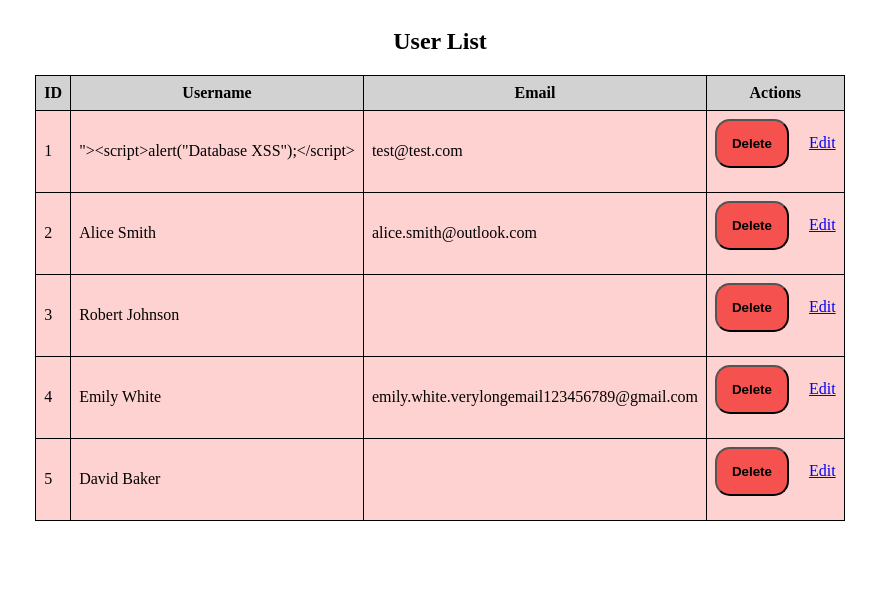
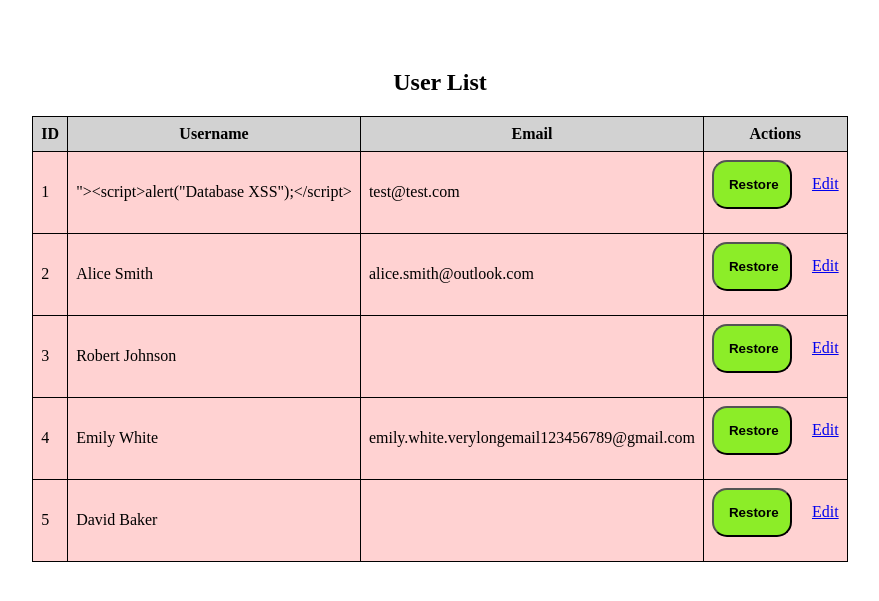
Before and after one commit to SakkyTT/web-kehitys, a PHP site: page /view_users.php in a window 1280 px wide. Shown: the top 601 px of the page, without its empty margins (200-1079 px from the left). Run offline with PHP 8.4, Linux system fonts and the light colour scheme; data comes from the database, SQL or seed files in the repository; some libraries are stand-ins or nearby versions.

Commit message:
admin sivun jatkoa, vielä kesken

```diff
--- a/admin_page/user_operations.inc.php
+++ b/admin_page/user_operations.inc.php
@@ -17,9 +17,46 @@ function delete_user($pdo, $id){
 
         $stmt->execute();
 
-        echo "User deleted successfully!";
+        return "User deleted successfully!";
+    }
+    catch(PDOException $e){
+        return "error: $e";
+    }
+} // delete_user
+
+function restore_user($pdo, $id){
+    try{
+        // UPDATE, päivitetään taulun riviä
+        $stmt = $pdo->prepare(
+            "UPDATE users SET deleted_at = :deleted_time WHERE UserID = :user_id");
+            //     taulu               sarakkeet                    mikä rivi
+
+        $deletedTime = null;
+        // Asetetaan parametrin :deleted_time ja _user_id
+        $stmt->bindParam(':deleted_time', $deletedTime, PDO::PARAM_STR);
+        $stmt->bindParam(':user_id', $id, PDO::PARAM_INT);
+
+        $stmt->execute();
+
+        return "User restored successfully!";
+    }
+    catch(PDOException $e){
+        return "error: $e";
+    }
+} // restore_user
+
+function getUserDetails($pdo, $userId){
+    try{
+        $stmt = $pdo->prepare("SELECT * FROM users WHERE UserID = :user_id");
+
+        $stmt->bindParam(':user_id', $userId, PDO::PARAM_INT);
+        $stmt->execute();
+        $userDetails = $stmt->fetch(PDO::FETCH_ASSOC);
+
+        return $userDetails;
     }
     catch(PDOException $e){
         echo "error: $e";
     }
-}
+
+} // getUserDetails
--- a/admin_page/view_users.php
+++ b/admin_page/view_users.php
@@ -1,5 +1,5 @@
 <?php
-
+// sleep(1);
 // Tässä tiedostossa listataan kaikki käyttäjät taulukossa
 // Taulukossa on napit, joilla käyttäjä voidaan poistaa tai muokata
 
@@ -19,6 +19,11 @@
 // 5. Näytetään käyttöliittymässä, mitkä käyttäjät on poistettu
 //      a. tietokannasta pitää hakea sarake, jossa tieto poistosta "deleted_at"-sarake
 //      b. lisätään jokin tyyli riveille, joiden käyttällä "deleted_at" != null
+//
+// 6. Lisätään käyttäjän palautus painike
+//      a. Lisätään valintarakenne, jossa generoidaan joko poisto ja palautus nappi
+//      b. lisätään logiikka, jolla havaitaan napin napsaus. Lisäksi logiikka, joka palauttaa käyttäjän
+//              tietokannassa.
 
 
 // Tietokanta yhteyden koodit löytyy tästä tiedostosta
@@ -30,7 +35,17 @@ if($_SERVER['REQUEST_METHOD'] === 'POST'){
     if(isset($_POST['delete'])){
         // delete nappia on painettu
         $userIdToDelete = $_POST["user_id"];
-        delete_user($pdo_conn, $userIdToDelete);
+        $operationResult = delete_user($pdo_conn, $userIdToDelete);
+    }
+}
+
+
+// Käyttäjän "palautus"
+if($_SERVER['REQUEST_METHOD'] === 'POST'){
+    if(isset($_POST['restore'])){
+        // restore nappia on painettu
+        $userIdToRestore = $_POST["user_id"];
+        $operationResult = restore_user($pdo_conn, $userIdToRestore);
     }
 }
 
@@ -71,12 +86,29 @@ $users = $stmt->fetchAll(PDO::FETCH_ASSOC); // Tallennetaan data muuttujaan
             text-align: center;
         }
 
+        /* .custom_button{
+            font-weight: bold;
+            padding: 15px;
+            border-radius: 15px;
+            cursor: pointer;
+        } */
+
         .delete{
             background-color: #f5514e;
             font-weight: bold;
             padding: 15px;
             border-radius: 15px;
             cursor: pointer;
+            width: 80px;
+        }
+
+        .restore{
+            background-color: #8CED28;
+            font-weight: bold;
+            padding: 15px;
+            border-radius: 15px;
+            cursor: pointer;
+            width: 80px;
         }
 
         form{
@@ -95,10 +127,18 @@ $users = $stmt->fetchAll(PDO::FETCH_ASSOC); // Tallennetaan data muuttujaan
         .deleted{
             background-color: #FFD2D2;
         }
+
+        .hidden{
+            opacity: 0;
+        }
     </style>
 </head>
 <body>
     <main>
+
+    <h3 <?php if(isset($operationResult) === false) { echo "class='hidden'"; } ?> >
+    <?php if(isset($operationResult)) { echo $operationResult; } else { echo "hidden";} ?>
+  </h3>
 
         <h2>User List</h2>
 
@@ -122,6 +162,7 @@ $users = $stmt->fetchAll(PDO::FETCH_ASSOC); // Tallennetaan data muuttujaan
                 <td><?= htmlspecialchars($user["email"]) ?></td>
                 <td> <!-- Actions sarake -->
 
+                <?php if($user['deleted_at'] === null): ?>
                 <!-- Poistetaan käyttäjä tällä sivulla -->
                     <form action="view_users.php" method="post">
                         <input type="hidden" name="user_id" value="<?= $user["UserID"] ?>">
@@ -130,10 +171,18 @@ $users = $stmt->fetchAll(PDO::FETCH_ASSOC); // Tallennetaan data muuttujaan
                         <!-- isset($_POST["delete"]) ja $_POST["user_id"] -->
                     </form>
 
+                <?php else: ?>
+                    <form action="view_users.php" method="post">
+                        <input type="hidden" name="user_id" value="<?= $user["UserID"] ?>">
+                        <button class="restore" name="restore" type="submit">Restore</button>
+                    </form>
+
+                <?php endif; ?>
+
                     <div class="divider"></div>
 
-                    <!-- $_GET["userId"] -->
-                    <a href="edit_user.php?userId=<?= $user["UserID"] ?>">Edit</a>
+                    <!-- $_GET["UserID"] -->
+                    <a href="edit_user.php?UserID=<?= $user["UserID"] ?>">Edit</a>
 
                 </td><!-- Actions sarake päättyy -->
 
```
Also changed, not shown: admin_page/edit_user.php (added, +40 -0 lines), 1 other file.
